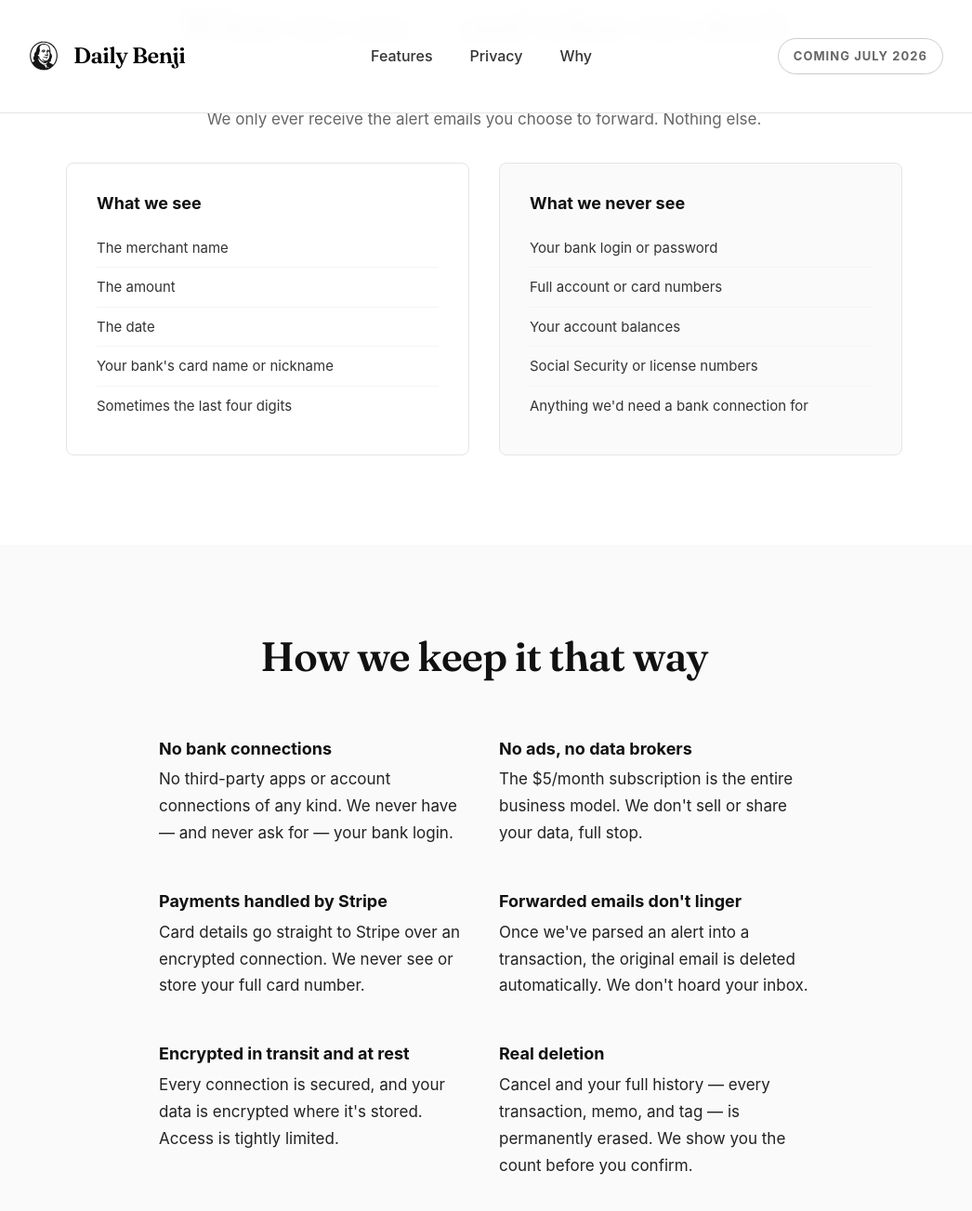
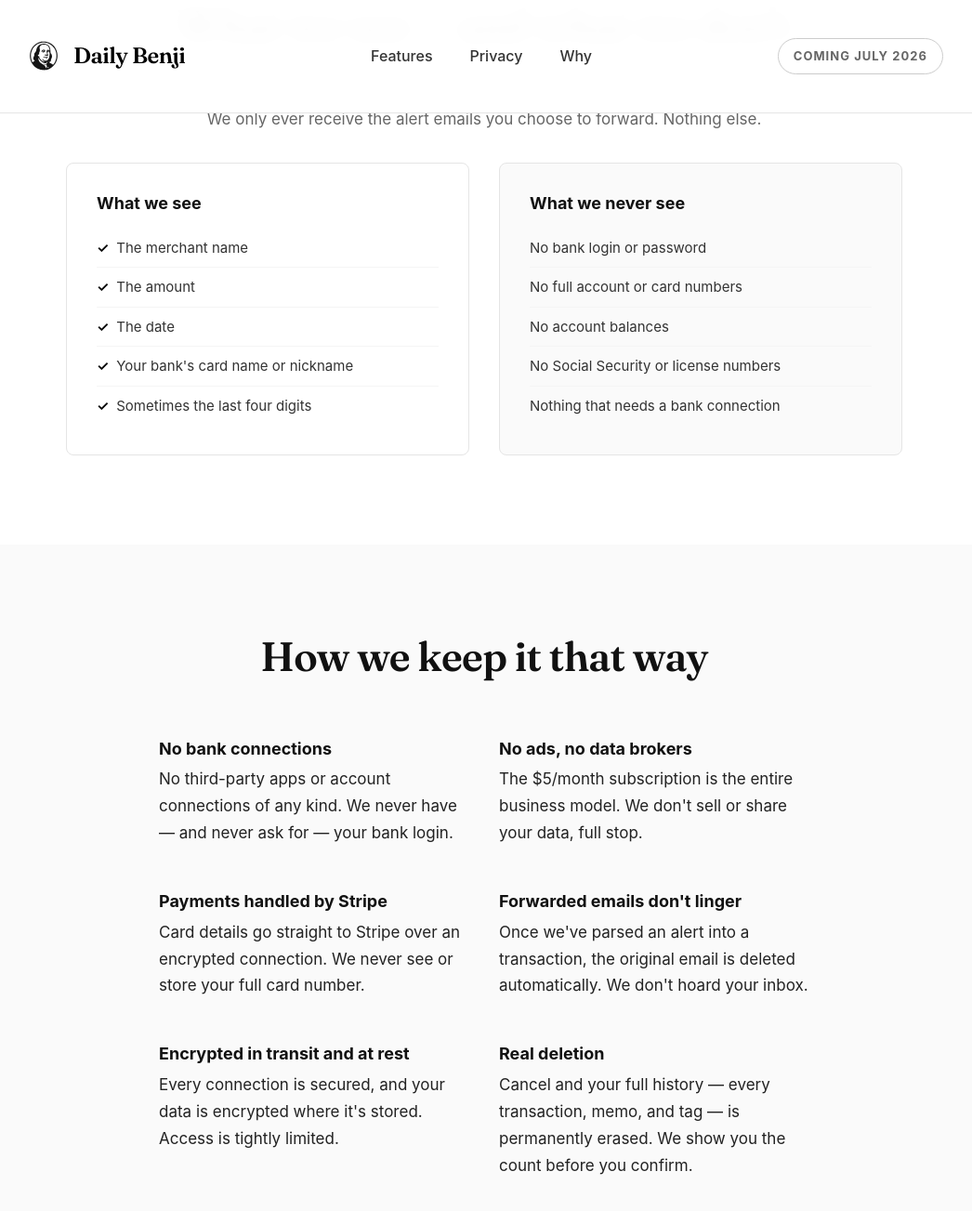
Before and after one commit to mincho/dailybenji, a Jekyll site: the page built from privacy.html, in a window 1280 px wide and 1400 px high, scrolled down 1042 px. Shown: the top 1303 px of the window at 93% size, without its empty margins (119-1165 px from the left). Built offline with Jekyll 4.4.1, drawn with Linux system fonts in a browser that asks for light colours.

Commit message:
Make privacy "never see" list self-negating on mobile
The "What we see" / "What we never see" ledger stacks into one column on
mobile, so a reader who scrolls past the "never see" header could read the
list and draw the opposite conclusion. Rewrite each "never" item to carry
its own negation ("No ...") so it stays unambiguous out of header context,
and add a check mark to the affirmative column to distinguish the two.

Co-Authored-By: Claude Opus 4.8 <noreply@anthropic.com>

```diff
--- a/privacy.html
+++ b/privacy.html
@@ -75,6 +75,13 @@ description: Daily Benji runs on the alerts your bank already sends you — whic
         border-bottom: none;
     }
 
+    .ledger-col.see li::before {
+        content: "✓";
+        color: var(--black);
+        font-weight: 600;
+        margin-right: 0.5rem;
+    }
+
     .ledger-col.never {
         background: var(--gray-50);
     }
@@ -129,7 +136,7 @@ description: Daily Benji runs on the alerts your bank already sends you — whic
         else.
     </p>
     <div class="ledger">
-        <div class="ledger-col">
+        <div class="ledger-col see">
             <h3>What we see</h3>
             <ul>
                 <li>The merchant name</li>
@@ -142,11 +149,11 @@ description: Daily Benji runs on the alerts your bank already sends you — whic
         <div class="ledger-col never">
             <h3>What we never see</h3>
             <ul>
-                <li>Your bank login or password</li>
-                <li>Full account or card numbers</li>
-                <li>Your account balances</li>
-                <li>Social Security or license numbers</li>
-                <li>Anything we'd need a bank connection for</li>
+                <li>No bank login or password</li>
+                <li>No full account or card numbers</li>
+                <li>No account balances</li>
+                <li>No Social Security or license numbers</li>
+                <li>Nothing that needs a bank connection</li>
             </ul>
         </div>
     </div>
```
